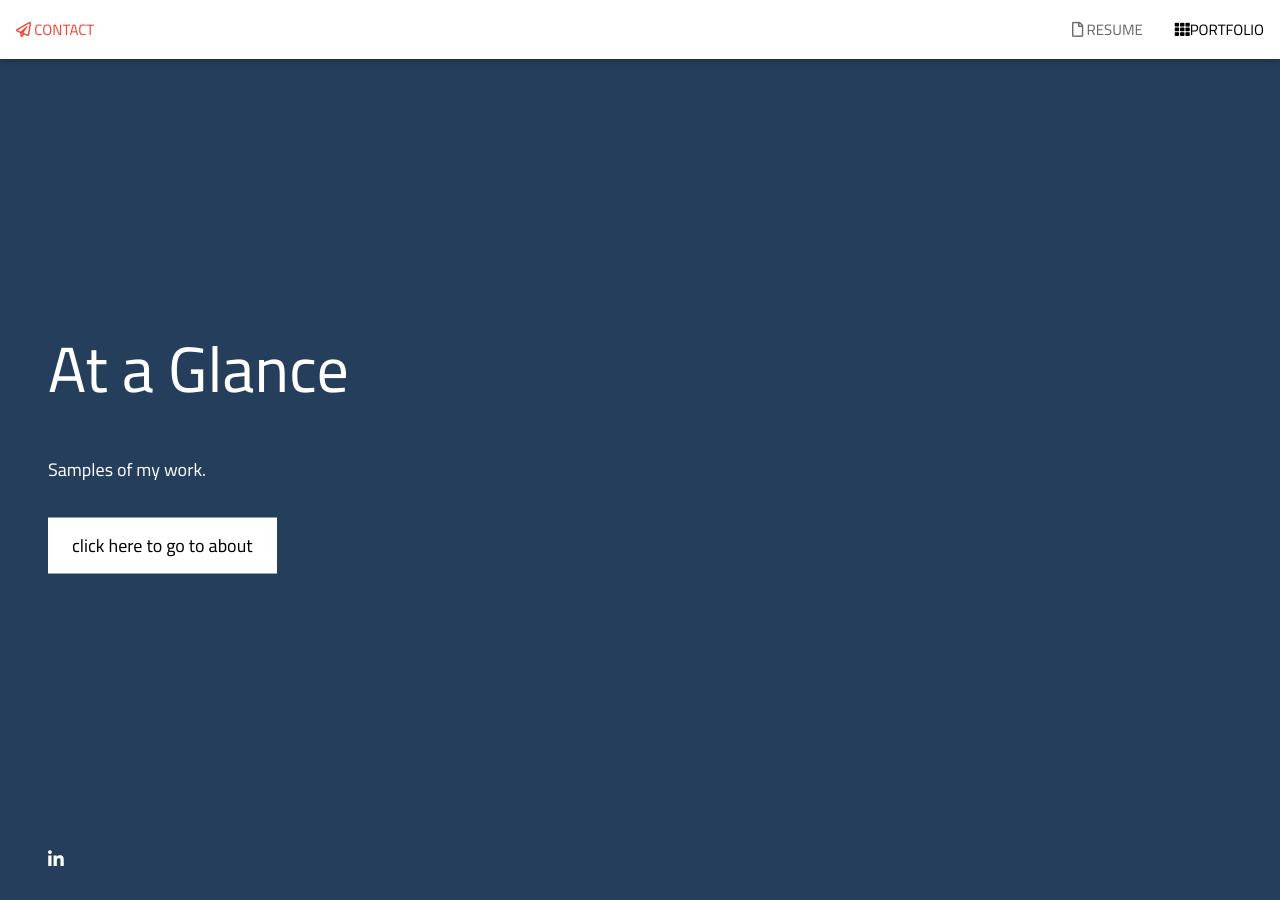
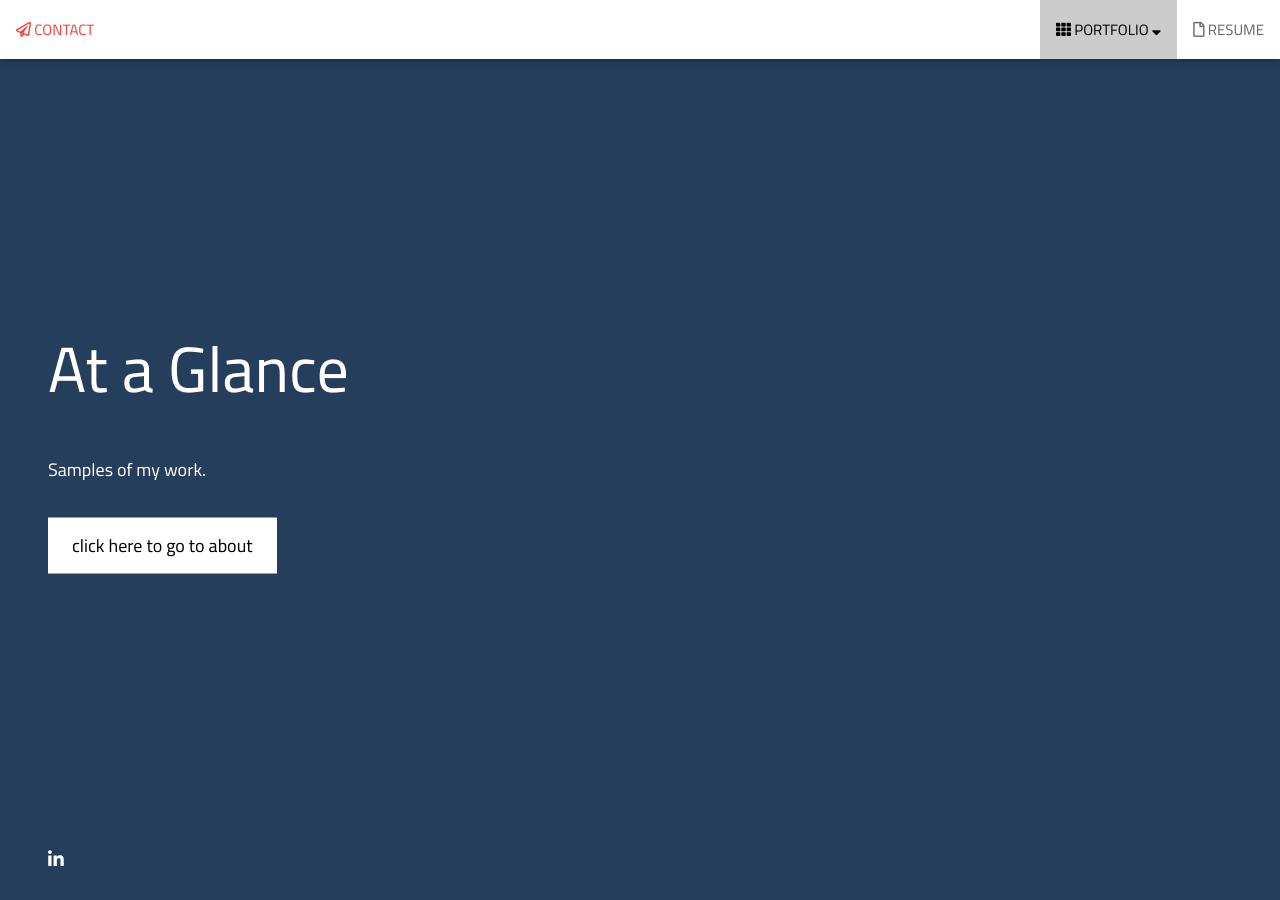
Before and after one commit to jnickseymour/jnickseymour.github.io, a Jekyll site: the page portfolio/at-a-glance.html, which Jekyll copies as it is, in a window 1280 px wide and 900 px high. Built offline with Jekyll 4.4.1, drawn with Linux system fonts in a browser that asks for light colours; nearby versions of some CDN libraries; comment, search, counter and statistics services are not loaded.

Commit message:
Update at-a-glance.html

```diff
--- a/portfolio/at-a-glance.html
+++ b/portfolio/at-a-glance.html
@@ -68,9 +68,8 @@
       <a href="#contact" class="w3-bar-item w3-button w3-hover-text-red w3-hover-white" style="color:dimgrey"><i class="far fa-paper-plane"></i> CONTACT</a>
    <!-- Right-sided navbar links -->
     <div class="w3-right w3-hide-small">
-     <a href="#resume" class="w3-bar-item w3-button w3-hover-text-red w3-hover-white" style="color:dimgrey"><i class="far fa-file"></i> RESUME</a>
      <div class="w3-dropdown-hover">
-      <button class="w3-button"><i class="fa fa-th"></i>PORTFOLIO</button>
+      <button class="w3-button"><i class="fa fa-th"></i> PORTFOLIO <i class="fas fa-sort-down"></i></button>
        <div class="w3-dropdown-content w3-bar-block w3-card-4">
         <a href="#" class="w3-bar-item w3-button w3-hover-text-red w3-hover-white" style="color:dimgrey"><i class="fas fa-star"></i>HIGHLIGHTS</a>
         <a href="#" class="w3-bar-item w3-button w3-hover-text-red w3-hover-white" style="color:dimgrey"><i class="fas fa-hammer"></i> SET</a>
@@ -78,6 +77,7 @@
         <a href="#" class="w3-bar-item w3-button w3-hover-text-red w3-hover-white" style="color:dimgrey"><i class="far fa-play-circle"></i> AUDIO & FILM</a>
       </div>
      </div>
+     <a href="#resume" class="w3-bar-item w3-button w3-hover-text-red w3-hover-white" style="color:dimgrey"><i class="far fa-file"></i> RESUME</a>
     </div>
 
     <!-- Hide right-floated links on small screens and replace them with a menu icon -->
```
